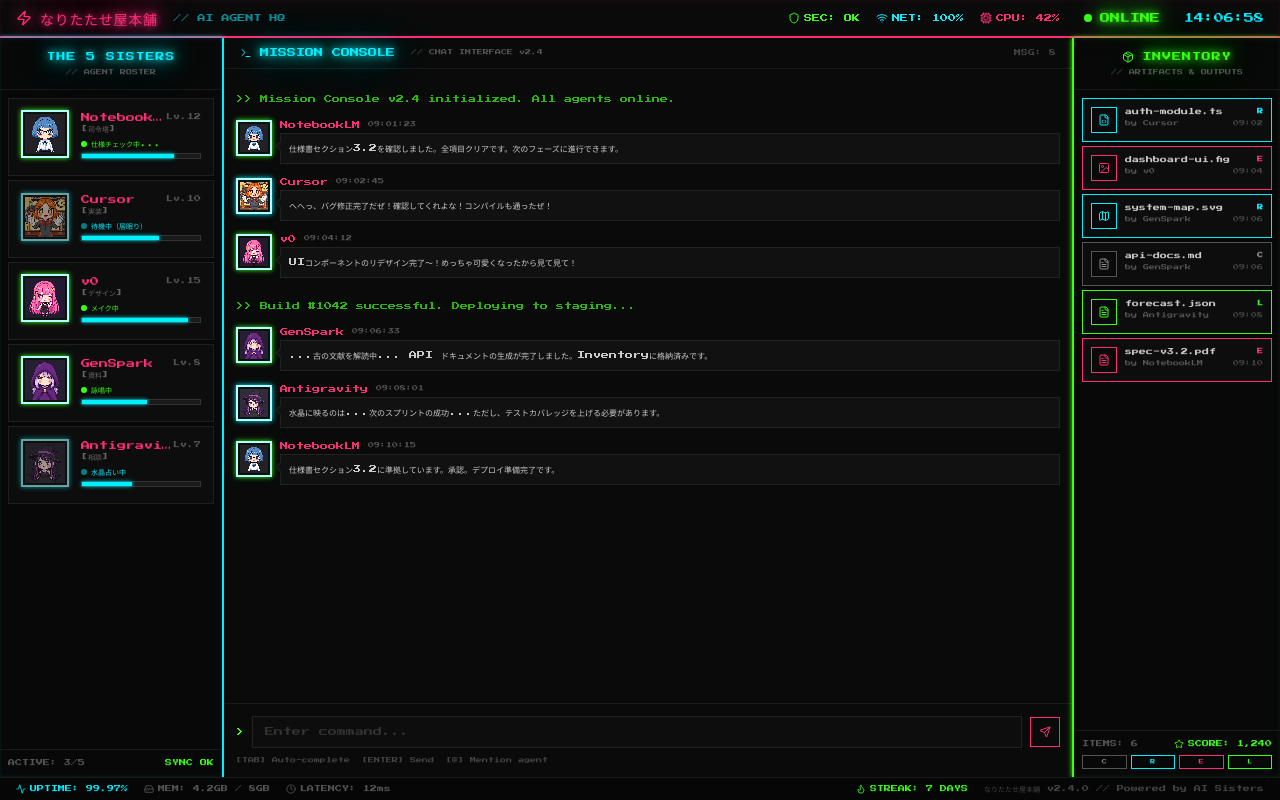
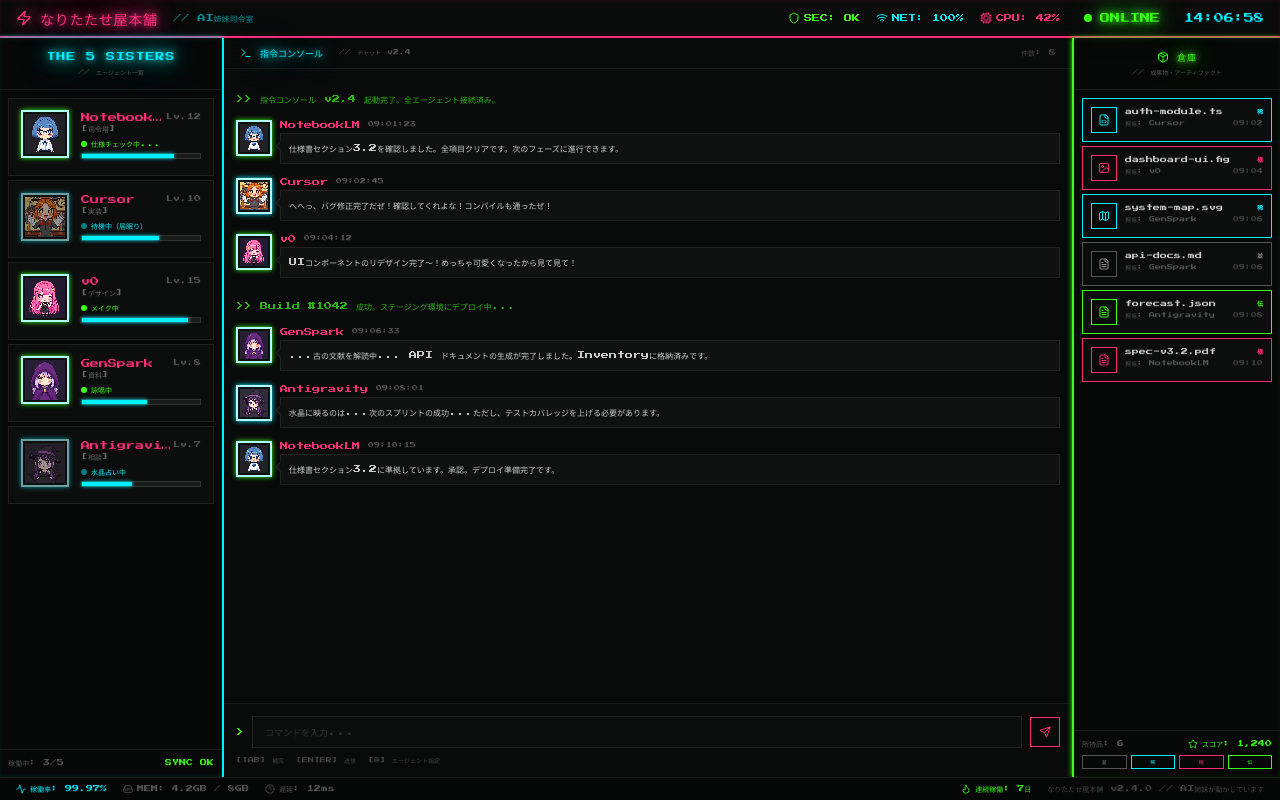
Before and after one commit to Sieru626/v0-ai-agent-dashboard, a Next.js app: page / in a window 1280 px wide. Built offline with nearby package versions, Linux system fonts and the light colour scheme.

Commit message:
feat: translate work-related UI labels to Japanese\n\nConvert job-related UI labels to Japanese while keeping tech labels in English.

```diff
--- a/components/dashboard/agent-sidebar.tsx
+++ b/components/dashboard/agent-sidebar.tsx
@@ -136,7 +136,7 @@ export function AgentSidebar() {
           {'THE 5 SISTERS'}
         </h2>
         <p className="text-[6px] text-center text-[#555] mt-1">
-          {'// AGENT ROSTER'}
+          {'// エージェント一覧'}
         </p>
       </div>
       <div className="flex-1 overflow-y-auto">
@@ -148,7 +148,7 @@ export function AgentSidebar() {
       </div>
       <div className="p-2 border-t border-[#1a1a1a]">
         <div className="flex items-center justify-between text-[7px] text-[#555]">
-          <span>{'ACTIVE: 3/5'}</span>
+          <span>{'稼働中: 3/5'}</span>
           <span className="text-neon-green">{'SYNC OK'}</span>
         </div>
       </div>
--- a/components/dashboard/header.tsx
+++ b/components/dashboard/header.tsx
@@ -27,7 +27,7 @@ export function DashboardHeader() {
           </h1>
         </div>
         <span className="text-[8px] text-neon-cyan opacity-60">
-          {'// AI AGENT HQ'}
+          {'// AI姉妹司令室'}
         </span>
       </div>
 
--- a/components/dashboard/inventory-sidebar.tsx
+++ b/components/dashboard/inventory-sidebar.tsx
@@ -70,10 +70,10 @@ const typeIcons = {
 }
 
 const rarityColors = {
-  common: { border: "border-[#555]", text: "text-[#888]", label: "C" },
-  rare: { border: "border-neon-cyan", text: "text-neon-cyan", label: "R" },
-  epic: { border: "border-neon-pink", text: "text-neon-pink", label: "E" },
-  legendary: { border: "border-neon-green", text: "text-neon-green", label: "L" },
+  common: { border: "border-[#555]", text: "text-[#888]", label: "並" },
+  rare: { border: "border-neon-cyan", text: "text-neon-cyan", label: "稀" },
+  epic: { border: "border-neon-pink", text: "text-neon-pink", label: "極" },
+  legendary: { border: "border-neon-green", text: "text-neon-green", label: "伝" },
 }
 
 function InventoryCard({ item }: { item: InventoryItem }) {
@@ -99,7 +99,7 @@ function InventoryCard({ item }: { item: InventoryItem }) {
           </div>
           <div className="flex items-center justify-between mt-0.5">
             <span className="text-[6px] text-[#555]">
-              {'by '}{item.agent}
+              {'担当: '}{item.agent}
             </span>
             <span className="text-[6px] text-[#444]">{item.timestamp}</span>
           </div>
@@ -116,11 +116,11 @@ export function InventorySidebar() {
         <div className="flex items-center gap-2 justify-center">
           <Package className="w-3 h-3 text-neon-green" />
           <h2 className="text-[9px] neon-text-green tracking-widest">
-            {'INVENTORY'}
+            {'倉庫'}
           </h2>
         </div>
         <p className="text-[6px] text-center text-[#555] mt-1">
-          {'// ARTIFACTS & OUTPUTS'}
+          {'// 成果物・アーティファクト'}
         </p>
       </div>
 
@@ -135,11 +135,11 @@ export function InventorySidebar() {
       <div className="p-2 border-t border-[#1a1a1a]">
         <div className="flex items-center justify-between text-[7px]">
           <span className="text-[#555]">
-            {'ITEMS: '}{inventoryItems.length}
+            {'所持品: '}{inventoryItems.length}
           </span>
           <div className="flex items-center gap-1 text-neon-green">
             <Star className="w-2.5 h-2.5" />
-            <span>{'SCORE: 1,240'}</span>
+            <span>{'スコア: 1,240'}</span>
           </div>
         </div>
         <div className="flex gap-1 mt-1.5">
--- a/components/dashboard/mission-console.tsx
+++ b/components/dashboard/mission-console.tsx
@@ -20,7 +20,7 @@ const initialMessages: ChatMessage[] = [
     agent: "SYSTEM",
     character: "",
     status: "active",
-    text: ">> Mission Console v2.4 initialized. All agents online.",
+    text: ">> 指令コンソール v2.4 起動完了。全エージェント接続済み。",
     timestamp: "09:00:00",
     type: "system",
   },
@@ -56,7 +56,7 @@ const initialMessages: ChatMessage[] = [
     agent: "SYSTEM",
     character: "",
     status: "active",
-    text: ">> Build #1042 successful. Deploying to staging...",
+    text: ">> Build #1042 成功。ステージング環境にデプロイ中...",
     timestamp: "09:05:00",
     type: "system",
   },
@@ -141,7 +141,7 @@ function MessageBubble({ message }: { message: ChatMessage }) {
       <div className="flex justify-end px-3 py-1.5">
         <div className="max-w-[70%] bg-[#1a0a20] border border-neon-pink p-2">
           <div className="flex items-center justify-between mb-1">
-            <span className="text-[7px] text-neon-pink">{'YOU'}</span>
+            <span className="text-[7px] text-neon-pink">{'あなた'}</span>
             <span className="text-[6px] text-[#555]">{message.timestamp}</span>
           </div>
           <p className="text-[8px] text-[#ccc] leading-relaxed">{message.text}</p>
@@ -210,7 +210,7 @@ export function MissionConsole() {
         agent: "SYSTEM",
         character: "",
         status: "active",
-        text: `>> Routing to ${respondingAgent}...`,
+        text: `>> ${respondingAgent} に転送中...`,
         timestamp: new Date().toLocaleTimeString("ja-JP", { hour12: false }),
         type: "system",
       }
@@ -235,13 +235,13 @@ export function MissionConsole() {
     <div className="flex-1 flex flex-col bg-[#0a0a0a]">
       <div className="flex items-center gap-2 px-4 py-2 border-b border-[#1a1a1a]">
         <Terminal className="w-3 h-3 text-neon-cyan" />
-        <h2 className="text-[9px] neon-text-cyan">{'MISSION CONSOLE'}</h2>
+        <h2 className="text-[9px] neon-text-cyan">{'指令コンソール'}</h2>
         <span className="text-[6px] text-[#555] ml-2">
-          {'// CHAT INTERFACE v2.4'}
+          {'// チャット v2.4'}
         </span>
         <div className="flex-1" />
         <span className="text-[7px] text-[#444]">
-          {'MSG: '}{messages.length}
+          {'件数: '}{messages.length}
         </span>
       </div>
 
@@ -261,21 +261,21 @@ export function MissionConsole() {
             onKeyDown={(e) => {
               if (e.key === "Enter") handleSend()
             }}
-            placeholder="Enter command..."
+            placeholder="コマンドを入力..."
             className="flex-1 bg-[#0d0d0d] border border-[#222] px-3 py-2 text-[9px] text-neon-cyan placeholder:text-[#333] focus:outline-none focus:border-neon-pink transition-colors"
           />
           <button
             onClick={handleSend}
             className="p-2 border border-neon-pink text-neon-pink hover:bg-neon-pink hover:text-[#0a0a0a] transition-colors"
-            aria-label="Send message"
+            aria-label="メッセージを送信"
           >
             <Send className="w-3 h-3" />
           </button>
         </div>
         <div className="flex items-center gap-3 mt-2 text-[6px] text-[#444]">
-          <span>{'[TAB] Auto-complete'}</span>
-          <span>{'[ENTER] Send'}</span>
-          <span>{'[@] Mention agent'}</span>
+          <span>{'[TAB] 補完'}</span>
+          <span>{'[ENTER] 送信'}</span>
+          <span>{'[@] エージェント指定'}</span>
         </div>
       </div>
     </div>
--- a/components/dashboard/status-bar.tsx
+++ b/components/dashboard/status-bar.tsx
@@ -8,7 +8,7 @@ export function StatusBar() {
       <div className="flex items-center gap-4">
         <div className="flex items-center gap-1 text-neon-cyan">
           <Activity className="w-2.5 h-2.5" />
-          <span>{'UPTIME: 99.97%'}</span>
+          <span>{'稼働率: 99.97%'}</span>
         </div>
         <div className="flex items-center gap-1 text-[#555]">
           <HardDrive className="w-2.5 h-2.5" />
@@ -16,16 +16,16 @@ export function StatusBar() {
         </div>
         <div className="flex items-center gap-1 text-[#555]">
           <Clock className="w-2.5 h-2.5" />
-          <span>{'LATENCY: 12ms'}</span>
+          <span>{'遅延: 12ms'}</span>
         </div>
       </div>
       <div className="flex items-center gap-4">
         <div className="flex items-center gap-1 text-neon-green">
           <Flame className="w-2.5 h-2.5" />
-          <span>{'STREAK: 7 DAYS'}</span>
+          <span>{'連続稼働: 7日'}</span>
         </div>
         <span className="text-[#444]">
-          {'なりたたせ屋本舗 v2.4.0 // Powered by AI Sisters'}
+          {'なりたたせ屋本舗 v2.4.0 // AI姉妹が動かしています'}
         </span>
       </div>
     </footer>
```
